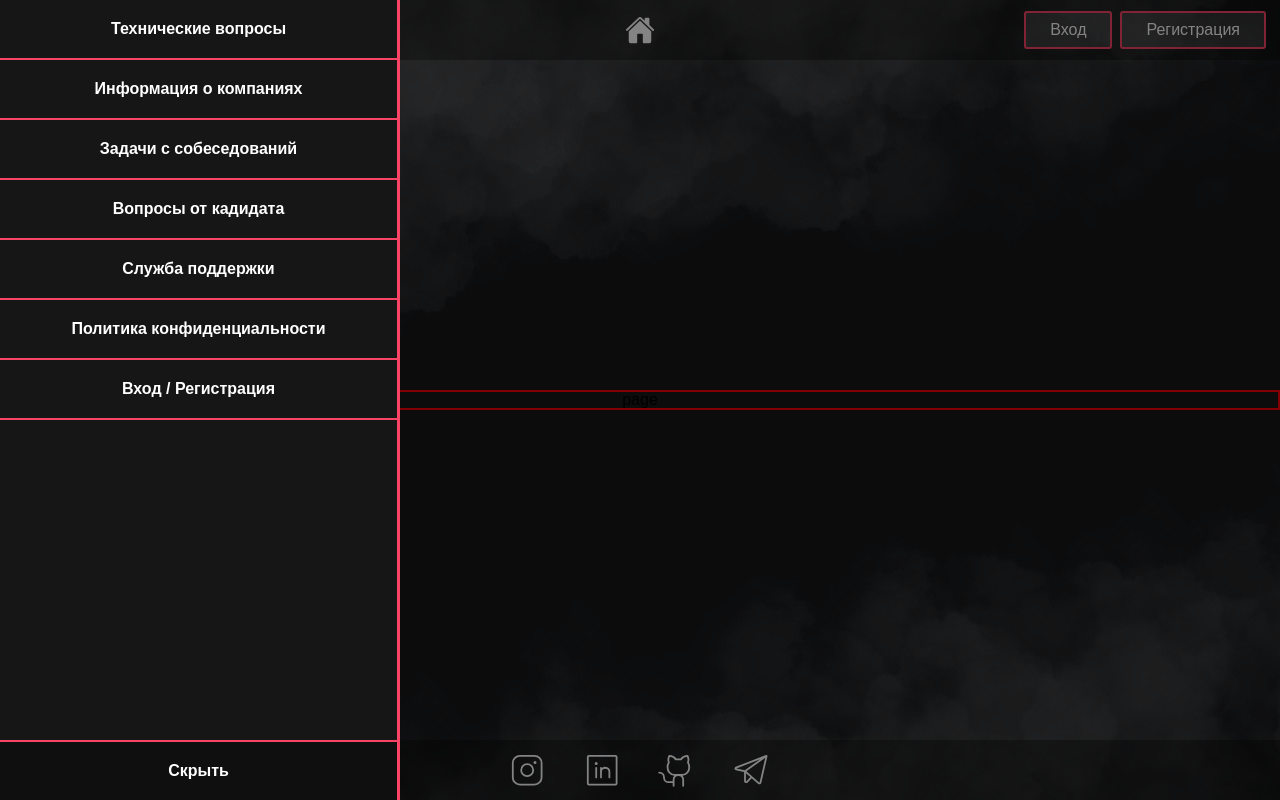
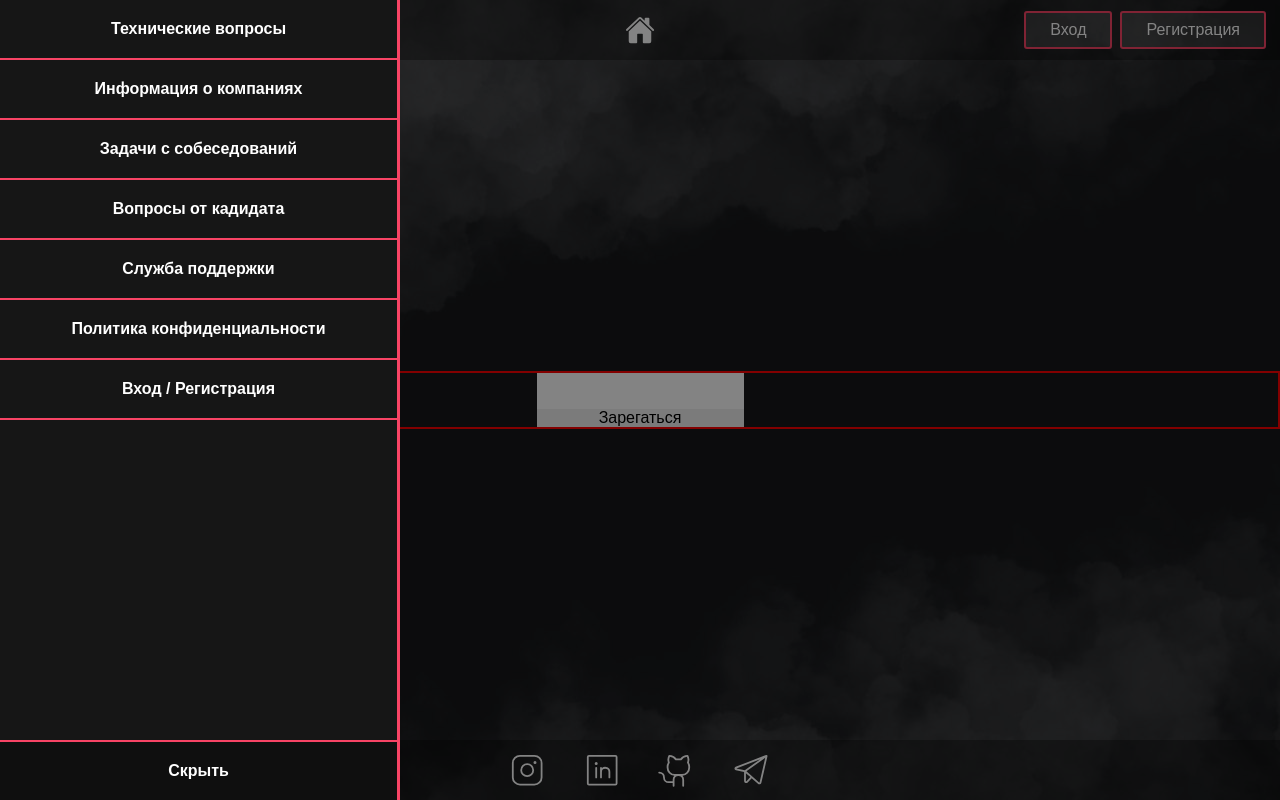
Before and after one commit to Grekalimbus/prepare-to-offer, a Next.js app: page /authPage in a window 1280 px wide. Built offline with nearby package versions, Linux system fonts and the light colour scheme; no server answers.

Commit message:
add registration. Need fix nav after user get registration. Need create custom forms

```diff
--- a/package.json
+++ b/package.json
@@ -9,6 +9,7 @@
     "lint": "next lint"
   },
   "dependencies": {
+    "axios": "^1.7.2",
     "bcryptjs": "^2.4.3",
     "mongoose": "^8.4.3",
     "next": "14.2.4",
--- /dev/null
+++ b/src/app/api/getUser/route.ts
@@ -0,0 +1,13 @@
+import connetctMongoAuthDB from "@/libs/mongodbAuth";
+import User from "@/models/auth/user";
+import { NextResponse, type NextRequest } from "next/server";
+
+export async function POST(req: NextRequest) {
+    await connetctMongoAuthDB();
+    const { email } = await req.json();
+
+    const candidate = await User.findOne({ email });
+    if (candidate) {
+        return NextResponse.json({ email: candidate.email }, { status: 201 });
+    }
+}
--- a/src/app/api/users/route.ts
+++ b/src/app/api/users/route.ts
@@ -13,7 +13,6 @@ export async function POST(req: NextRequest) {
         return NextResponse.json({ message: "Пользователь с таким username существует" }, { status: 400 });
     }
     const hashedPassword = await bcrypt.hash(password, 10);
-    console.log("hashedPassword", hashedPassword);
     const userRole = await Role.findOne({ value: "USER" });
     const user = new User({ email, password: hashedPassword, roles: [userRole.value] });
     await user.save();
--- /dev/null
+++ b/src/app/authPage/SignIn.tsx
@@ -0,0 +1,43 @@
+"use client";
+import axios from "axios";
+import { signIn } from "next-auth/react";
+import { useRouter } from "next/navigation";
+import { FormEventHandler } from "react";
+
+const SignIn = () => {
+    const router = useRouter();
+    const handleSubmit: FormEventHandler<HTMLFormElement> = async event => {
+        event.preventDefault();
+        const formData = new FormData(event.currentTarget);
+        const email = formData.get("email");
+        const password = formData.get("password");
+        console.log("email", email);
+
+        await axios.post("http://localhost:3000/api/users", {
+            email,
+            password,
+        });
+        const user = await axios.post("http://localhost:3000/api/getUser", {
+            email,
+        });
+        const res = await signIn("credentials", {
+            email,
+            password,
+            redirect: false,
+        });
+        if (res && !res.error) {
+            router.push("/");
+        } else {
+            console.log("res", res);
+        }
+    };
+    return (
+        <form style={{ display: "flex", flexDirection: "column" }} onSubmit={handleSubmit}>
+            <input name="email" type="text" required />
+            <input name="password" type="password" required />
+            <button>Зарегаться</button>
+        </form>
+    );
+};
+
+export default SignIn;
--- a/src/app/authPage/page.tsx
+++ b/src/app/authPage/page.tsx
@@ -1,6 +1,11 @@
+import SignIn from "./SignIn";
 import styles from "./auth.module.css";
 const page = () => {
-    return <div className={styles.wrapper}>page</div>;
+    return (
+        <div className={styles.wrapper}>
+            <SignIn />
+        </div>
+    );
 };
 
 export default page;
--- a/src/app/modules/navBar/NavBar.tsx
+++ b/src/app/modules/navBar/NavBar.tsx
@@ -33,15 +33,15 @@ const NavBar = () => {
             <aside className={`${styles.wrapperNavBar} ${!isNavigationActive ? styles.hidden : ""}`}>
                 <nav className={styles.navBar}>
                     <div className={styles.flexContainer}>
+                        <Link href={"/"} className={styles.navLink}>
+                            Технические вопросы
+                        </Link>
                         <button
                             onClick={e => handleRoutePushOrShowModal(e, "/companiesPage")}
                             className={styles.navLink}
                         >
-                            Технические вопросы
+                            Информация о компаниях
                         </button>
-                        <Link href={"/"} className={styles.navLink}>
-                            Информация о компаниях
-                        </Link>
                         <Link href={"/"} className={styles.navLink}>
                             Задачи с собеседований
                         </Link>
```
Also changed, not shown: 1 other file (tests, documents, lock files or other folders).
